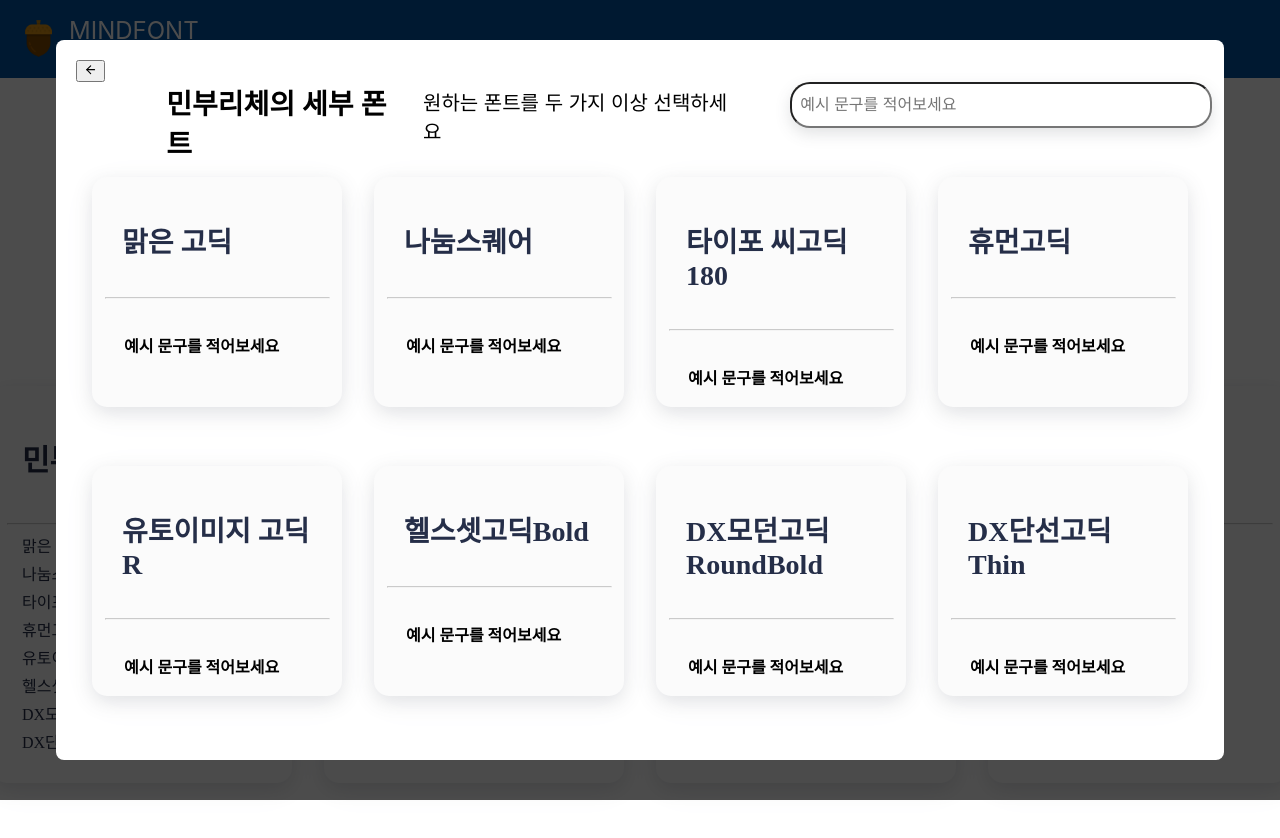
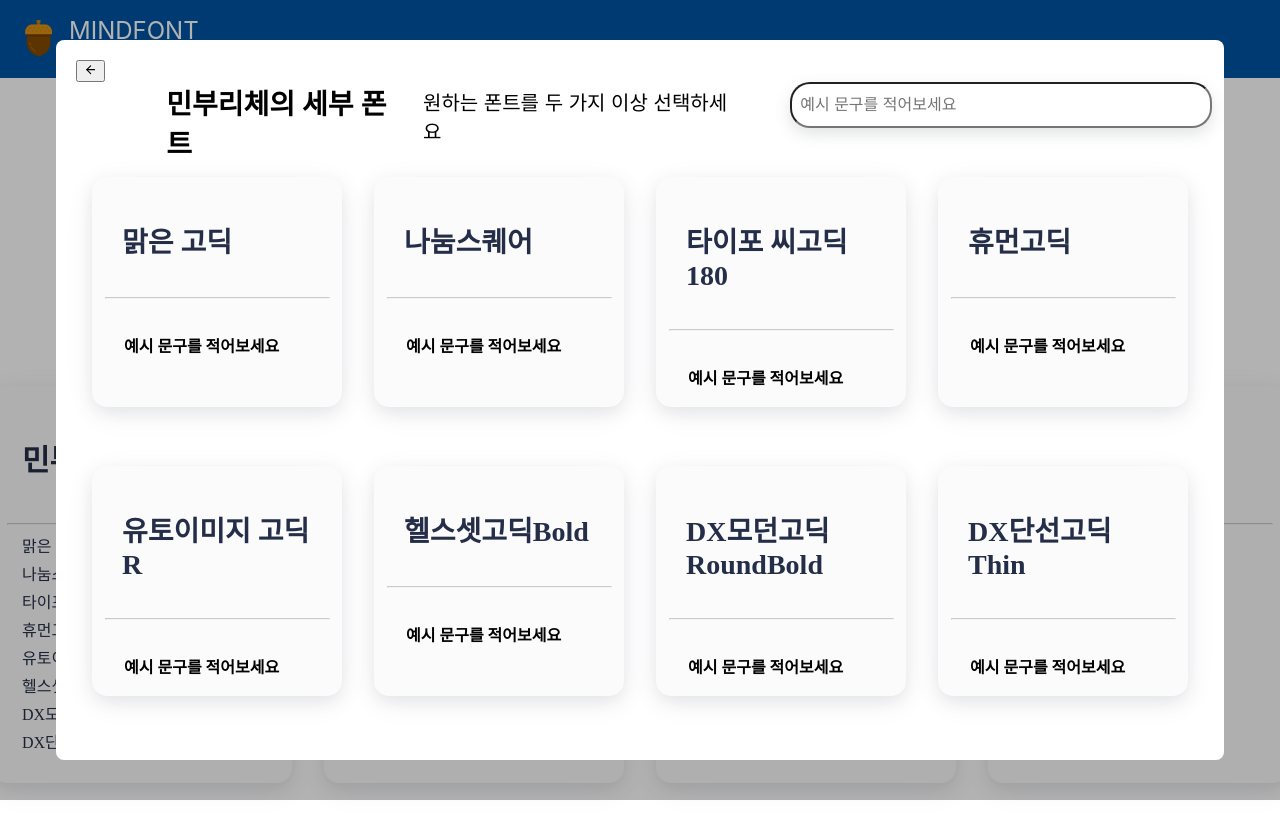
Before and after one commit to RijuKim/font_recommend_app, a React (Create React App) app in the folder font_recommend_app/: page / in a window 1280 px wide. Both pictures are taken after a click on the item 142 px from the left and 584 px from the top of the page. Shown: the top 838 px of the page. Built offline with nearby package versions, Linux system fonts and the light colour scheme; a web font is replaced by a local one.

Commit message:
팝업 창 투명도 조절

```diff
--- a/font_recommend_app/src/components/Cards.css
+++ b/font_recommend_app/src/components/Cards.css
@@ -191,7 +191,7 @@
     left: 0;
     width: 100%;
     height: 100%;
-    background-color: rgba(0, 0, 0, 0.7);
+    background-color: rgba(0, 0, 0, 0.3);
     display: flex;
     justify-content: center;
     align-items: center;
```
Also changed, not shown: 1 other file (tests, documents, lock files or other folders).
